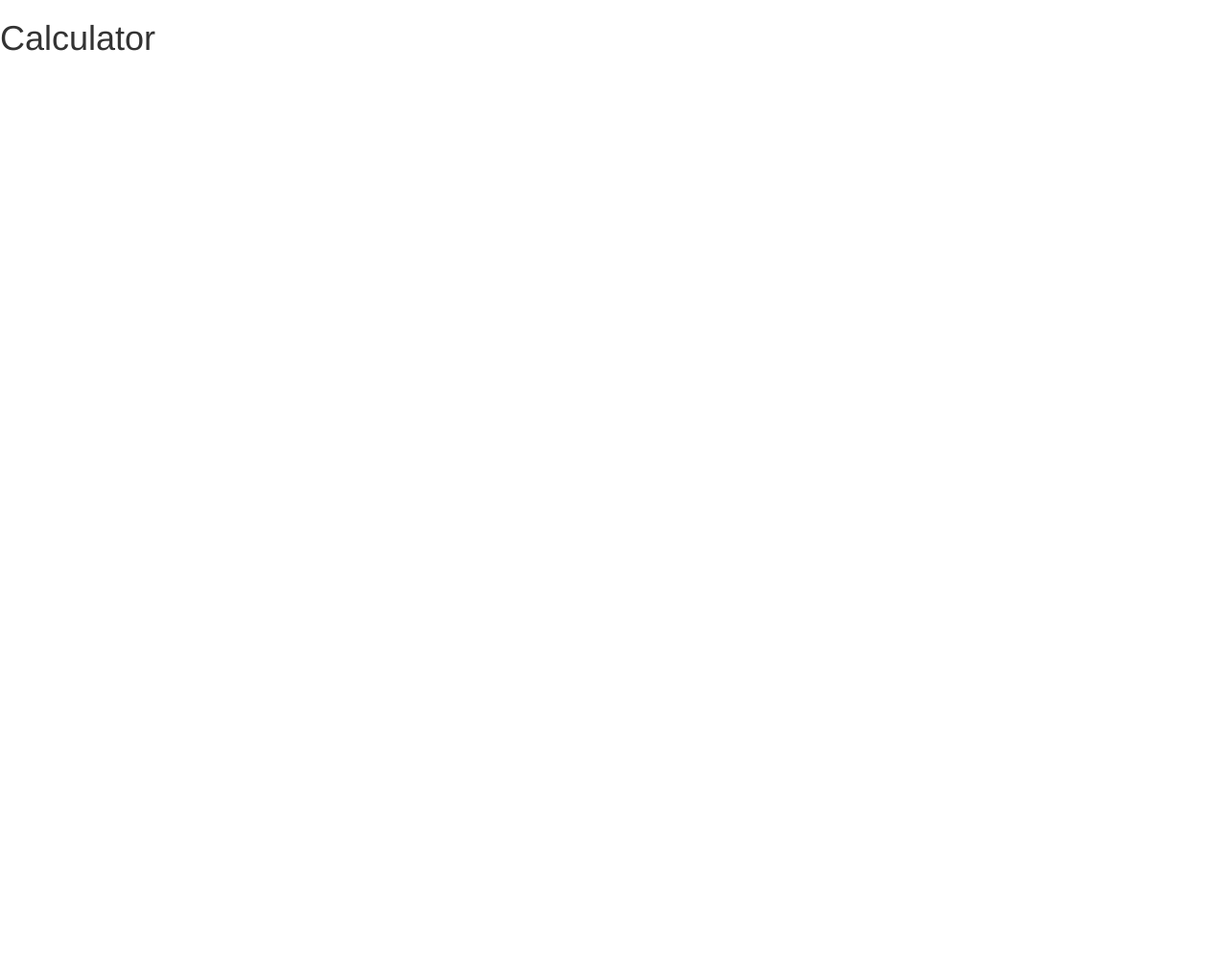
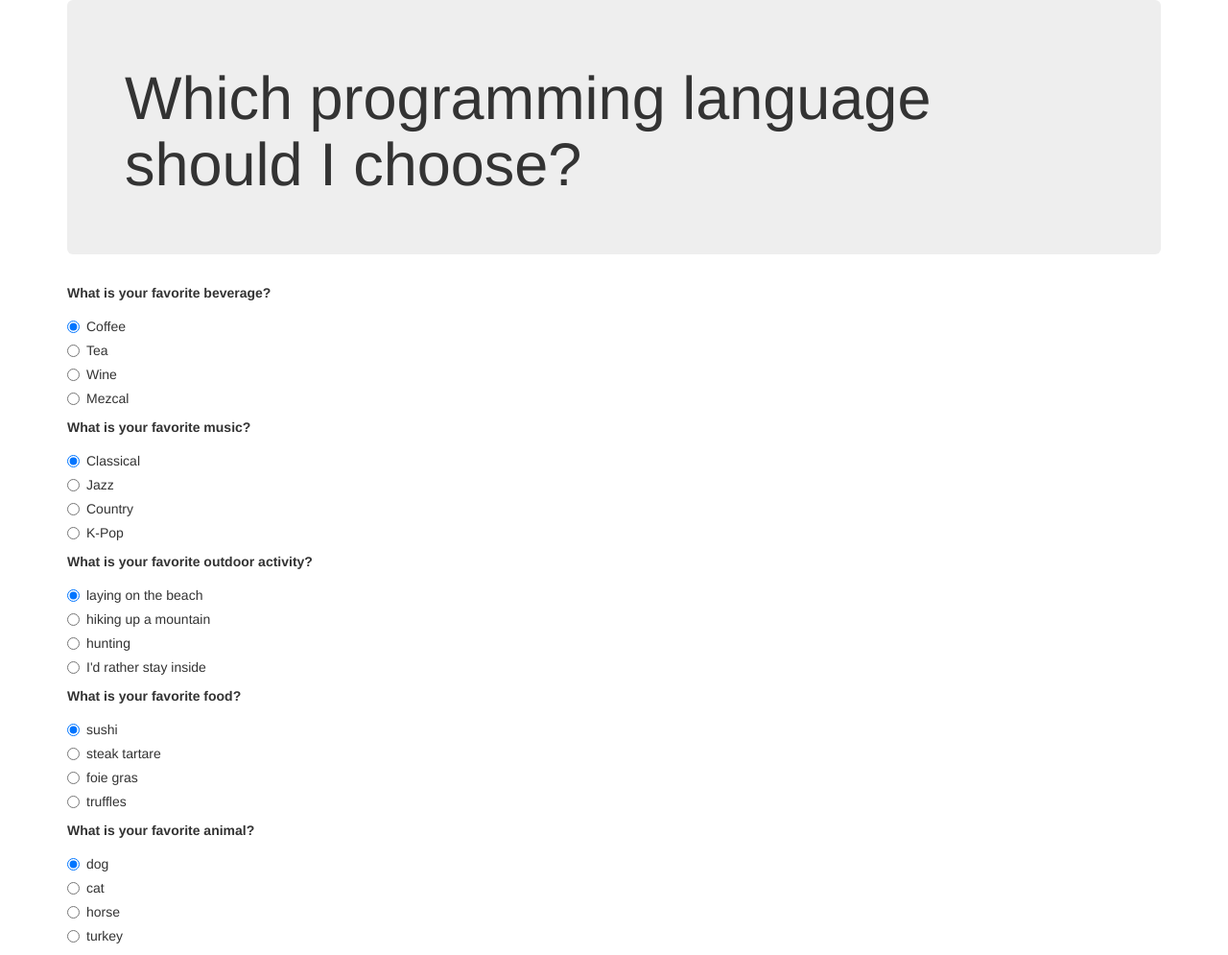
Before and after one commit to meganhepner/programming-language-suggester, a plain HTML site: page index.html in a window 1280 px wide. Shown: the whole page at 96% size. Before the commit the page ends 800 px from the top, so only its background shows below. Drawn offline with Linux system fonts and the light colour scheme.

Commit message:
add form with radio buttons

```diff
--- a/index.html
+++ b/index.html
@@ -1,13 +1,159 @@
 <!DOCTYPE html>
 <html>
   <head>
-    <title>Calculator</title>
+    <title>programming-languages-suggestor</title>
     <link href="css/bootstrap.css" rel="stylesheet" type="text/css">
     <link href="css/styles.css" rel="stylesheet" type="text/css">
     <script src="js/jquery-3.5.1.js"></script>
     <script src="js/scripts.js"></script>
   </head>
   <body>
-    <h1>Calculator</h1>
+    <div class = "container">
+      <div class = "jumbotron">
+        <h1>Which programming language should I choose?</h1>
+      </div>
+      <form id="ProgramLanguage">
+        <div class = "formgroup">
+          <label for="beverage">What is your favorite beverage?</label>
+          <div class="radio">
+            <label>
+              <input type="radio" name="beverage" value="coffee" checked>
+              Coffee
+            </label>
+          </div>
+          <div class="radio">
+            <label>
+              <input type="radio" name="beverage" value="tea">
+              Tea
+            </label>
+          </div>
+          <div class="radio">
+            <label>
+              <input type="radio" name="beverage" value="wine">
+              Wine
+            </label>
+          </div>
+          <div class="radio">
+            <label>
+              <input type="radio" name="beverage" value="mezcal">
+              Mezcal
+            </label>
+          </div>
+        </div>
+
+        <div class = "formgroup">
+          <label for="music">What is your favorite music?</label>
+          <div class="radio">
+            <label>
+              <input type="radio" name="music" value="classical" checked>
+              Classical
+            </label>
+          </div>
+          <div class="radio">
+            <label>
+              <input type="radio" name="music" value="jazz">
+              Jazz
+            </label>
+          </div>
+          <div class="radio">
+            <label>
+              <input type="radio" name="music" value="country">
+              Country
+            </label>
+          </div>
+          <div class="radio">
+            <label>
+              <input type="radio" name="music" value="K-Pop">
+              K-Pop
+            </label>
+          </div>
+        </div>
+
+        <div class = "formgroup">
+          <label for="outdoor">What is your favorite outdoor activity?</label>
+          <div class="radio">
+            <label>
+              <input type="radio" name="outdoor" value="beach" checked>
+              laying on the beach
+            </label>
+          </div>
+          <div class="radio">
+            <label>
+              <input type="radio" name="outdoor" value="hike">
+              hiking up a mountain
+            </label>
+          </div>
+          <div class="radio">
+            <label>
+              <input type="radio" name="outdoor" value="hunt">
+              hunting
+            </label>
+          </div>
+          <div class="radio">
+            <label>
+              <input type="radio" name="outdoor" value="inside">
+              I'd rather stay inside
+            </label>
+          </div>
+        </div>
+
+        <div class = "formgroup">
+          <label for="food">What is your favorite food?</label>
+          <div class="radio">
+            <label>
+              <input type="radio" name="food" value="sushi" checked>
+              sushi
+            </label>
+          </div>
+          <div class="radio">
+            <label>
+              <input type="radio" name="food" value="tartare">
+              steak tartare
+            </label>
+          </div>
+          <div class="radio">
+            <label>
+              <input type="radio" name="food" value="foie">
+              foie gras
+            </label>
+          </div>
+          <div class="radio">
+            <label>
+              <input type="radio" name="food" value="truffles">
+              truffles
+            </label>
+          </div>
+        </div>
+
+        <div class = "formgroup">
+          <label for="food">What is your favorite animal?</label>
+          <div class="radio">
+            <label>
+              <input type="radio" name="animal" value="dog" checked>
+              dog
+            </label>
+          </div>
+          <div class="radio">
+            <label>
+              <input type="radio" name="animal" value="cat">
+              cat
+            </label>
+          </div>
+          <div class="radio">
+            <label>
+              <input type="radio" name="animal" value="horse">
+              horse
+            </label>
+          </div>
+          <div class="radio">
+            <label>
+              <input type="radio" name="animal" value="turkey">
+              turkey
+            </label>
+          </div>
+        </div>
+
+      </form>
+    </div>
   </body>
 </html>
```
